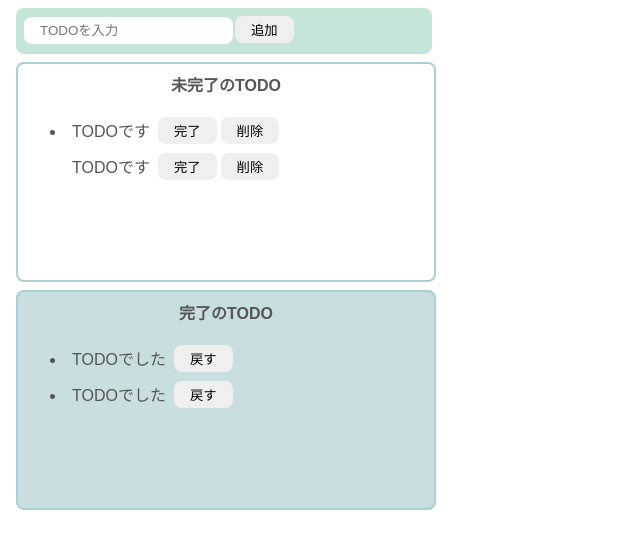
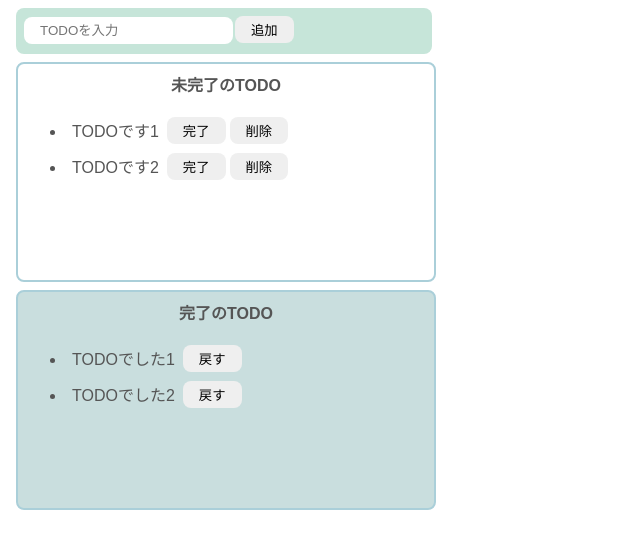
Before and after one commit to Westa710/React_env, a React (Vite) app in the folder react_todo/: page / in a window 1280 px wide. Shown: the top 548 px of the page, without its empty margins (0-640 px from the left). Built offline with nearby package versions, Linux system fonts and the light colour scheme.

Commit message:
refactor: 完了・未完了のリストの情報としてStateを作成

```diff
--- a/react_todo/src/Todo.jsx
+++ b/react_todo/src/Todo.jsx
@@ -1,6 +1,9 @@
 import { useState } from 'react'
 import "./styles.css";
 export const Todo = () => {
+  const [incompleteTodos, setIncompleteTodos] = useState(["TODOです1","TODOです2"]);
+  const [completeTodos, setCompleteTodos] = useState(["TODOでした1","TODOでした2"]);
+
 
   return (
     <>
@@ -11,35 +14,36 @@
       <div className='incomplete-area'>
         <p className='title'>未完了のTODO</p>
         <ul>
-          <li>
+          {incompleteTodos.map((todo) => (
+              // keyにtodoを設定するのは妥協案
+              // keyはループごとにユニークである必要があり，
+              // todoの名前が同じだとユニークでなくなってしまうため
+              <li key={todo}>
                 <div className='list-row'>
-              <p className='todo-item'>TODOです</p>
+                  <p className='todo-item'>{todo}</p>
                   <button>完了</button>
                   <button>削除</button>
                 </div>
               </li>
-          <div className='list-row'>
-            <p className='todo-item'>TODOです</p>
-            <button>完了</button>
-            <button>削除</button>
-          </div>
+
+          ))}
         </ul>
       </div>
       <div className='complete-area'>
         <p className='title'>完了のTODO</p>
         <ul>
-          <li>
+          {completeTodos.map((todo) => (
+              // keyにtodoを設定するのは妥協案
+              // keyはループごとにユニークである必要があり，
+              // todoの名前が同じだとユニークでなくなってしまうため
+              <li key={todo}>
                 <div className='list-row'>
-              <p className='todo-item'>TODOでした</p>
+                  <p className='todo-item'>{todo}</p>
                   <button>戻す</button>
                 </div>
               </li>
-          <li>
-            <div className='list-row'>
-              <p className='todo-item'>TODOでした</p>
-              <button>戻す</button>
-            </div>
-          </li>
+
+          ))}
         </ul>
       </div>
       <div></div>
```
Lines whose indentation alone changed are shown as unchanged.
